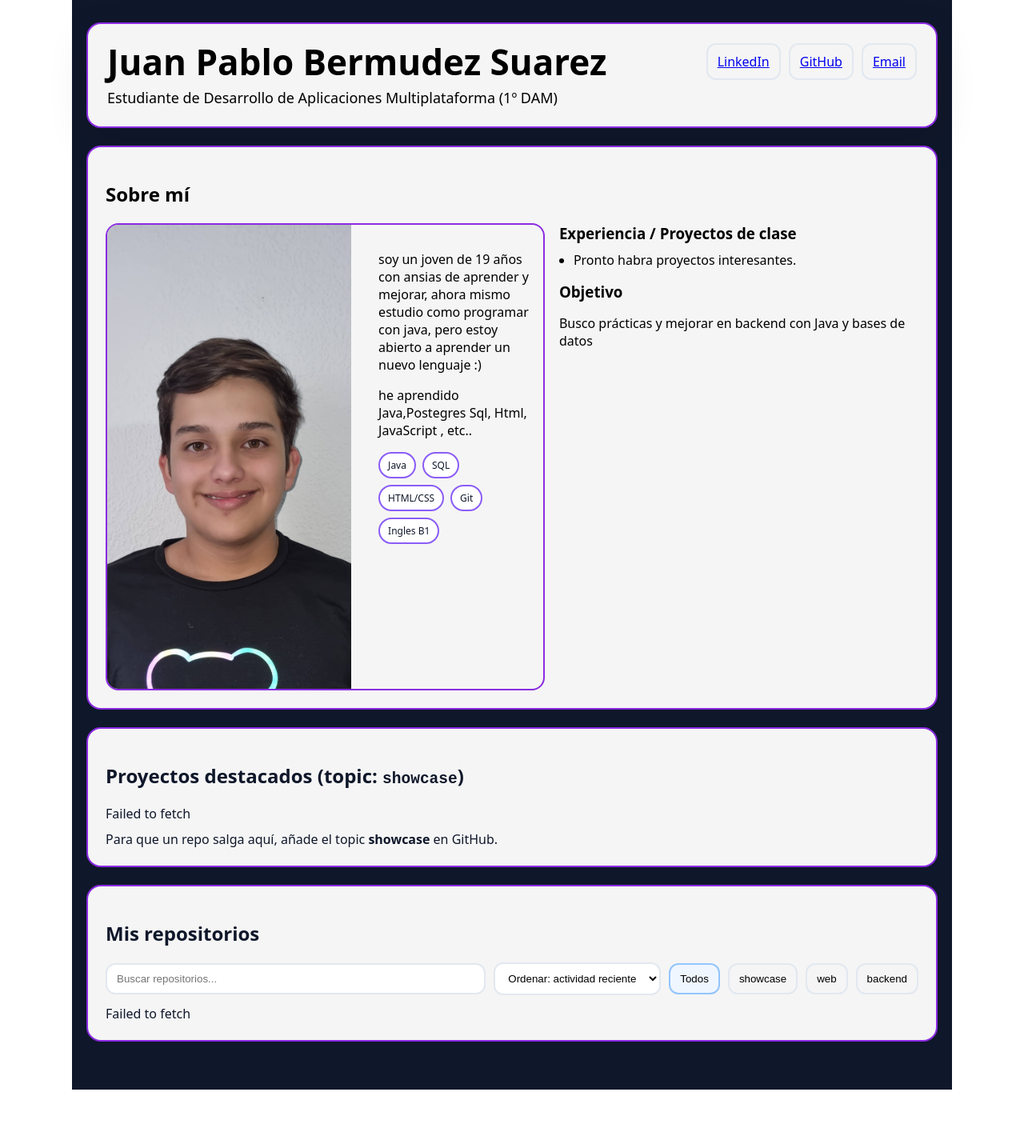
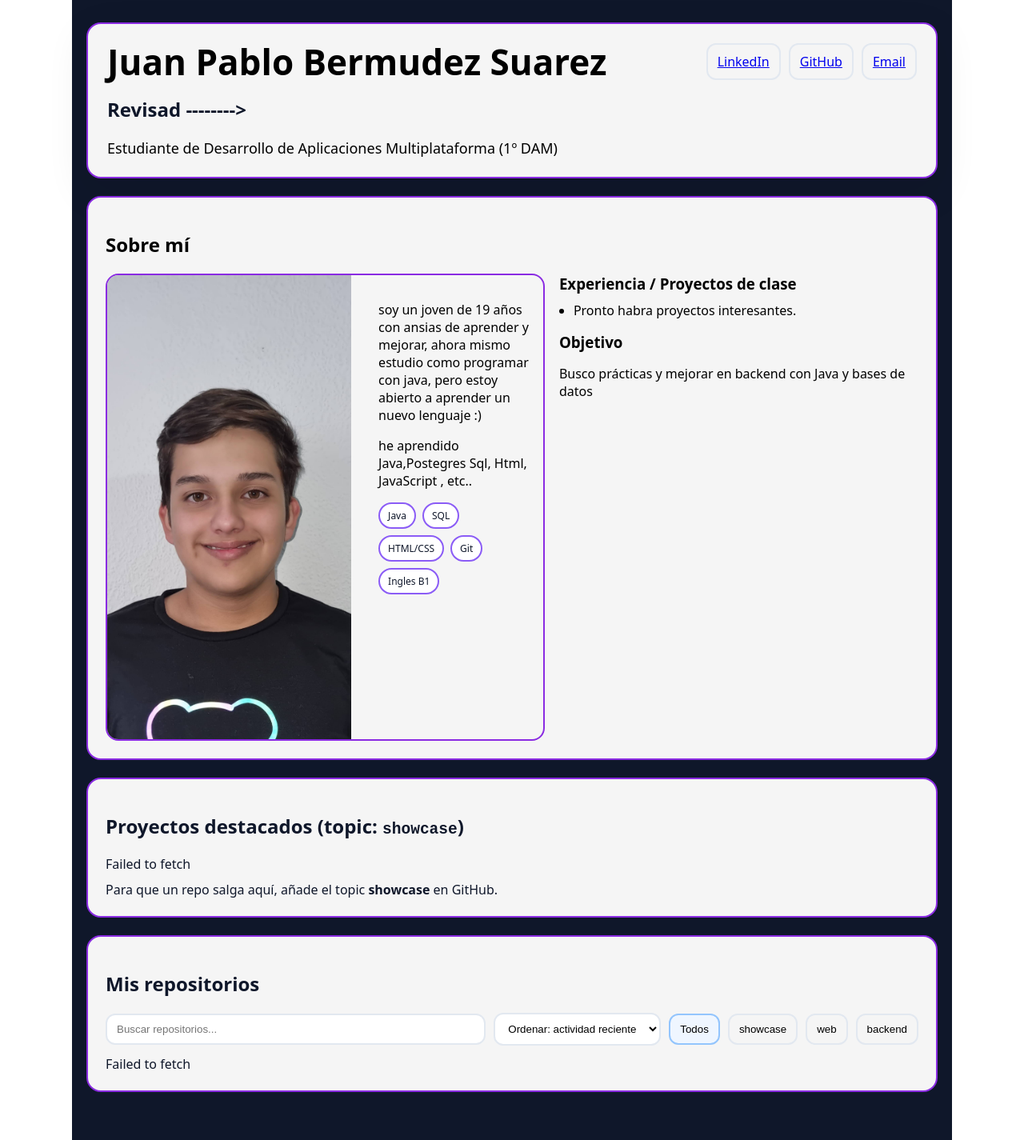
Before and after one commit to juanpsuaa/juanpsuaa.github.io, a Jekyll site: the page built from index.html, in a window 1280 px wide. Shown: the whole page at 80% size. Built offline with Jekyll 4.4.1, drawn with Linux system fonts in a browser that asks for light colours; before the commit the page ends 1362 px from its top, so only the background shows below that.

```diff
--- a/index.html
+++ b/index.html
@@ -7,6 +7,7 @@
   <header class="topbar" style="background-color: whitesmoke;border-color: blueviolet;">
     <div style="border-radius: 1px;">
       <h1 class="title" style="color: black;">Juan Pablo Bermudez Suarez</h1>
+      <h2>Revisad --------> </h2>
       <div class="subtitle"b style="color: black;">Estudiante de Desarrollo de Aplicaciones Multiplataforma (1º DAM)</div>
     </div>
     <nav style="display:flex;gap:10px">
```
